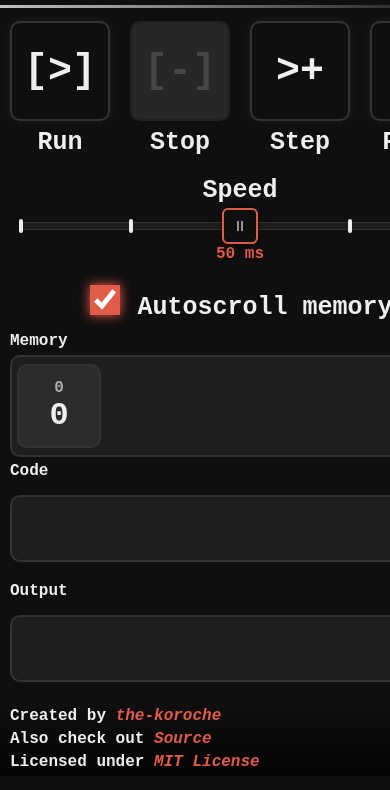
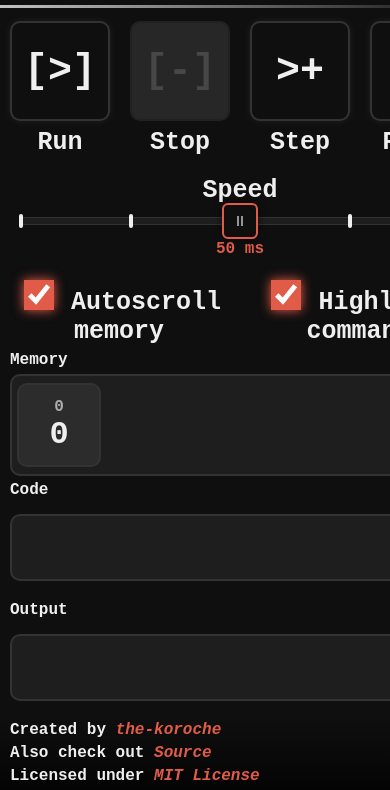
Before and after one commit to the-koroche/brainfuce-web, a plain HTML site: page index.html in a window 390 px wide. Shown: the part 68-858 px from the top of the page. Drawn offline with Linux system fonts and the light colour scheme.

Commit message:
Fix bugs, add highlight checkbox

```diff
--- a/index.html
+++ b/index.html
@@ -52,11 +52,19 @@
                         </div>
                         <span class="speed-text-message" id="speed-label">50 ms</span>
                     </div>
-                    <div class="autoscroll-container">
+                    <div class="hbox">
+                        <div class="checkbox-container">
                             <label class="bf-title">
                                 <input type="checkbox" id="autoscroll-check" checked>
                                 Autoscroll memory
                             </label>
+                        </div>
+                        <div class="checkbox-container">
+                            <label class="bf-title">
+                                <input type="checkbox" id="highlight-check" checked>
+                                Highlight command
+                            </label>
+                        </div>
                     </div>
                 </div>
 
@@ -72,9 +80,11 @@
                             -->
                         </div>
                     </div>
+                    <div class="spacer">
                         <div id="code-input">
                             <h3>Code</h3>
                             <textarea id="input"></textarea>
+                        </div>
                     </div>
                     <div id="result-output">
                         <h3>Output</h3>
--- a/main.js
+++ b/main.js
@@ -14,6 +14,7 @@ const sliderTrack = document.getElementById('slider-track');
 const sliderThumb = document.getElementById('slider-thumb');
 const speedLabel = document.getElementById('speed-label');
 const autoscrollCheck = document.getElementById('autoscroll-check');
+const highlightCheck = document.getElementById('highlight-check');
 
 // State
 const bf = new StateMachine();
@@ -163,12 +164,18 @@ function checkVisibilityAndScroll(activeCell) {
 // Interpreter loop management
 
 function highlightIP(ip) {
-    codeInput.focus();
+    if (!highlightCheck.checked || !codeInput || ip === undefined || ip === null) return;
+    if (document.activeElement !== codeInput) {
+        codeInput.focus();
+    }
     codeInput.setSelectionRange(ip-1, ip);
 }
 
 function startInterval() {
     if (runInterval) return;
+
+    codeInput.value = codeInput.value.replace(/[^+-<>[],.]/g, '');
+    codeInput.setAttribute('readonly', true);
 
     runInterval = setInterval(() => {
         // Execute chunk increments per interval step for optimal performance rendering
@@ -208,6 +215,10 @@ function stopExecution() {
     pauseInterval();
     bf.running = false;
     isScrollingPause = false;
+    wasStep = false;
+
+    codeInput.removeAttribute('readonly');
+    codeInput.value = codeInput.value.replace(/[^+-<>[],.]/g, '');
     setControlStates(false);
 }
 
@@ -253,16 +264,12 @@ btnRun.addEventListener('click', () => {
     bf.running = true;
 
     wasStep = false;
-    codeInput.value = codeInput.value.replace(/[^+-<>[],.]/g, '');
-    codeInput.setAttribute('readonly', true);
     setControlStates(true);
     startInterval();
 });
 
 btnTerminate.addEventListener('click', () => {
     stopExecution();
-    wasStep = false;
-    codeInput.removeAttribute('readonly');
 });
 
 btnReset.addEventListener('click', () => {
--- a/state_machine.js
+++ b/state_machine.js
@@ -69,7 +69,7 @@ export class StateMachine {
                 outputChar = String.fromCharCode(this.tape[this.ptr]);
                 break;
             case ",":
-                this.tape[this.ptr] = 0;
+                this.tape[this.ptr] = (prompt("Enter a character")?.charCodeAt(0) ?? 0) & 255;
                 break;
             case "[":
                 if (this.tape[this.ptr] === 0) {
--- a/styles/checkbox.css
+++ b/styles/checkbox.css
@@ -1,26 +1,28 @@
-.autoscroll-container {
-    margin: 10px auto;
+.checkbox-container {
+    margin: 5px 10px;
     text-align: left;
 }
 
-/* Чекбокс */
-#autoscroll-check {
+input[type="checkbox"] {
     width: 16px;
     height: 16px;
     cursor: pointer;
 
     accent-color: var(--accent-color, #4aa3ff);
 
+    font-size: var(--default-font-size);
+    font-family: var(--default-font-family);
+
     transition: box-shadow 0.2s ease, transform 0.15s ease;
 }
 
-#autoscroll-check:checked {
+input[type="checkbox"]:checked {
     box-shadow: 0 0 10px var(--accent-color);
     transform: scale(1.1);
 }
 
-/* Фокус для доступности */
-#autoscroll-check:focus-visible {
+/* Focus for accessibility */
+input[type="checkbox"]:focus-visible {
     outline: 2px solid var(--accent-color, #4aa3ff);
     outline-offset: 2px;
     border-radius: 4px;
@@ -28,12 +30,15 @@
 
 @media (max-width: 800px) {
 
-    .autoscroll-container {
+    .checkbox-container {
+        margin: 0 10px;
         text-align: center;
     }
 
-    #autoscroll-check {
+    input[type="checkbox"] {
         width: 28px;
         height: 28px;
+
+        font-size: calc(var(--default-font-size) * 0.75);
     }
 }
--- a/styles/speed-control.css
+++ b/styles/speed-control.css
@@ -11,7 +11,7 @@
 
 .range-slider {
     position: relative;
-    margin: 15px 0 10px 0;
+    margin: 10px 15px;
     border: 1px solid var(--border-color);
     border-radius: 3px;
 
```
Lines whose indentation alone changed are shown as unchanged.
